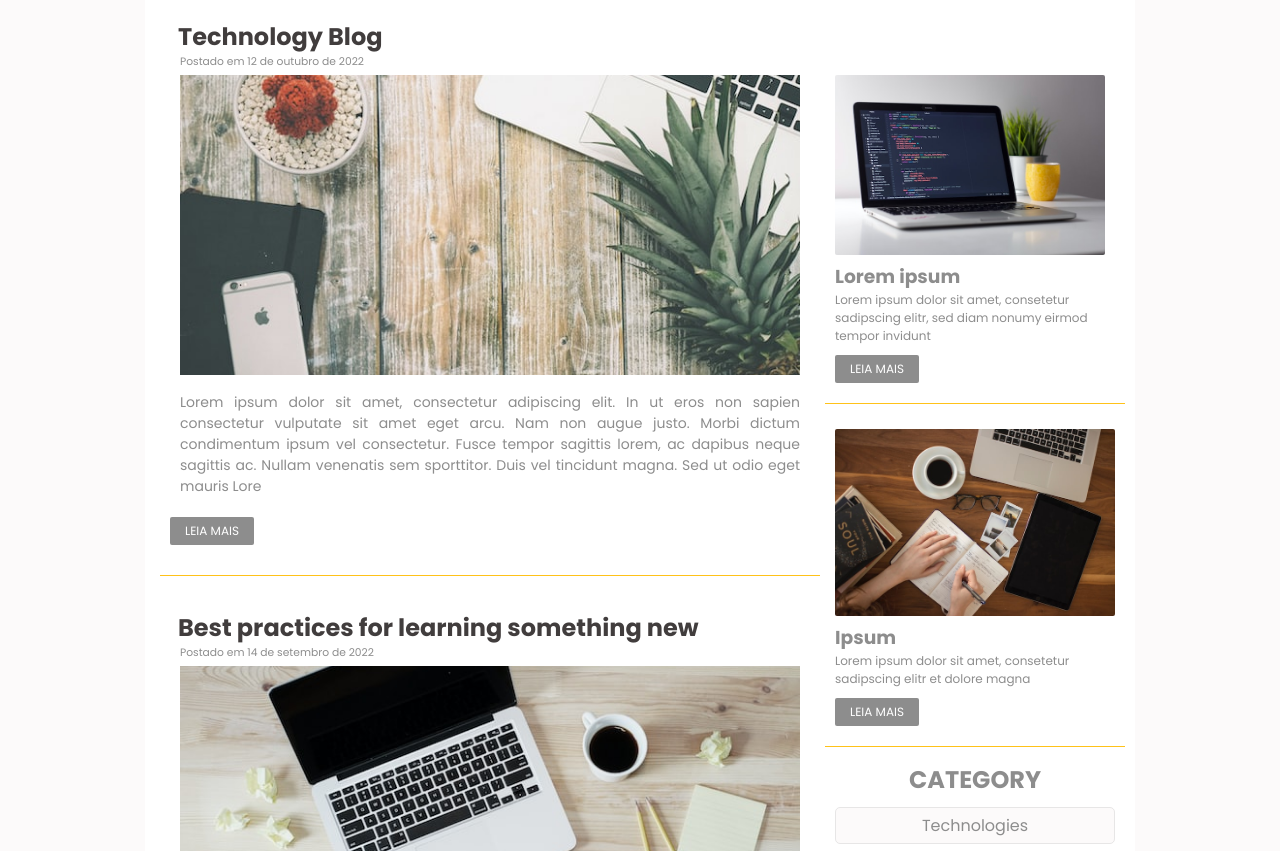
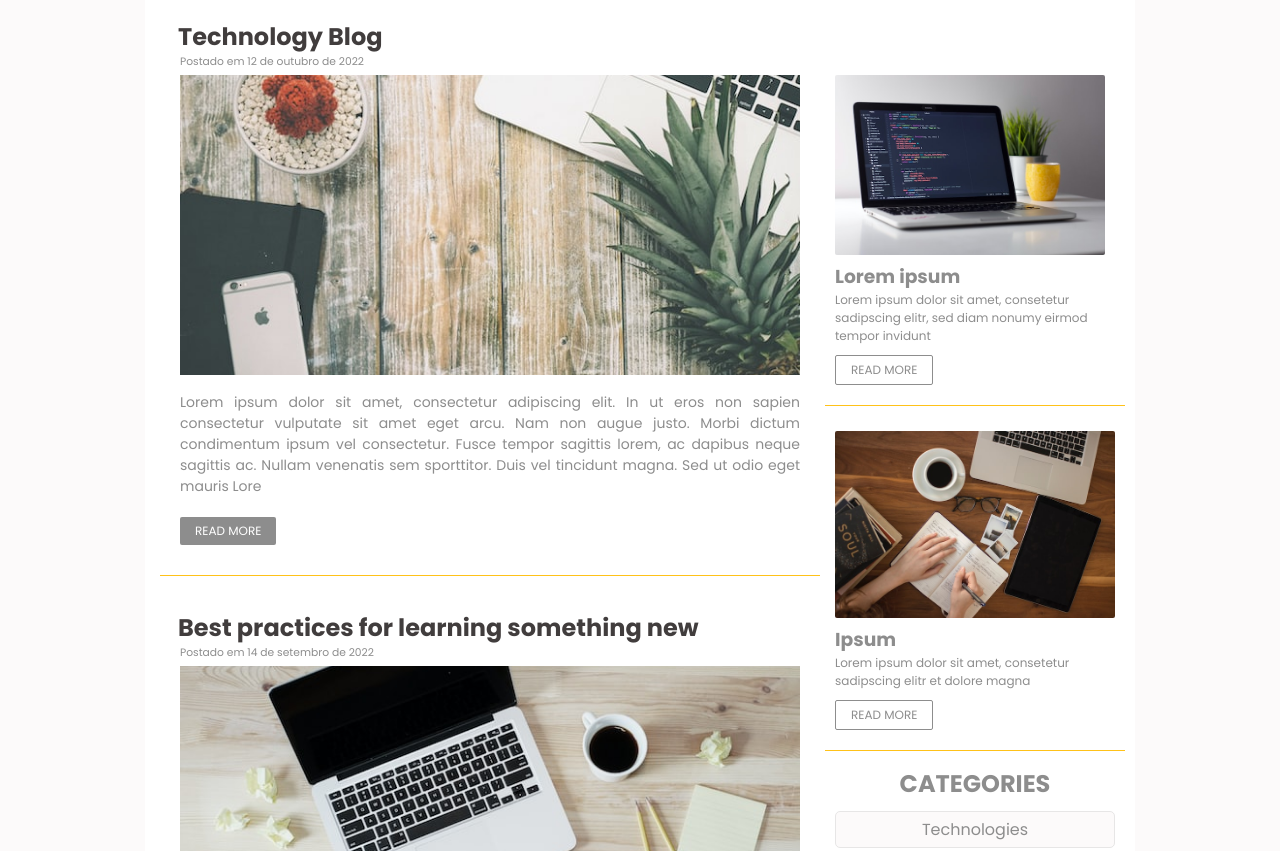
Before and after one commit to amanda-bzrra/techblog, a plain HTML site: page index.html in a window 1280 px wide. Shown: the part 80-931 px from the top of the page. Drawn offline with Linux system fonts and the light colour scheme.

Commit message:
Button alignment

```diff
--- a/index.html
+++ b/index.html
@@ -45,7 +45,7 @@
           sporttitor. Duis vel tincidunt magna. Sed ut odio eget mauris
           Lore
         </p>
-        <a class="btn">Leia mais</a>
+        <a class="btn">Read more</a>
       </div>
 
       <div class="postagem">
@@ -60,7 +60,7 @@
           sporttitor. Duis vel tincidunt magna. Sed ut odio eget mauris
           aliquam tempus.
         </p>
-        <a class="btn">Leia mais</a>
+        <a class="btn">Read more</a>
       </div>
     </main>
 
@@ -71,18 +71,18 @@
           <h3>Lorem ipsum</h3>
           <p>Lorem ipsum dolor sit amet, consetetur sadipscing elitr, sed diam nonumy eirmod tempor
             invidunt </p>
-          <a class="btn" href="">Leia mais</a>
+          <a class="btn-lateral" href="">Read more</a>
         </div>
         <div>
           <img src="img/img4.jpg" alt="Pessoa trabalhando" width="280">
           <h3>Ipsum</h3>
           <p>Lorem ipsum dolor sit amet, consetetur sadipscing elitr et dolore magna </p>
-          <a class="btn" href="">Leia mais</a>
+          <a class="btn-lateral" href="">Read more</a>
         </div>
       </div>
 
       <div class="categoria">
-        <h2>Category</h2>
+        <h2>Categories</h2>
         <ul>
           <li>Technologies</li>
           <li>Games</li>
--- a/style.css
+++ b/style.css
@@ -138,7 +138,7 @@ h1 {
 .btn {
   display: inline-block;
   background: #8d8d8d;
-  margin: 10px 0;
+  margin: 10px;
   padding: 5px 15px;
   border-radius: 2px;
   text-decoration: none;
@@ -185,6 +185,27 @@ h1 {
 .noticias div {
   border-bottom: 1px solid #ffc219;
   padding: 10px;
+
+}
+
+.btn-lateral {
+  display: inline-block;
+  /*background: #ffc219;*/
+  border: 1px solid #8d8d8d;
+  margin: 10px 0;
+  padding: 5px 15px;
+  border-radius: 2px;
+  text-decoration: none;
+  color: #8d8d8d;
+  text-align: center;
+  text-transform: uppercase;
+  font-size: 12px;
+  cursor: pointer;
+}
+
+.btn-lateral:hover {
+  background: #8d8d8d;
+  color: #fff;
 }
 
 /*--End Sidebar--*/
```
